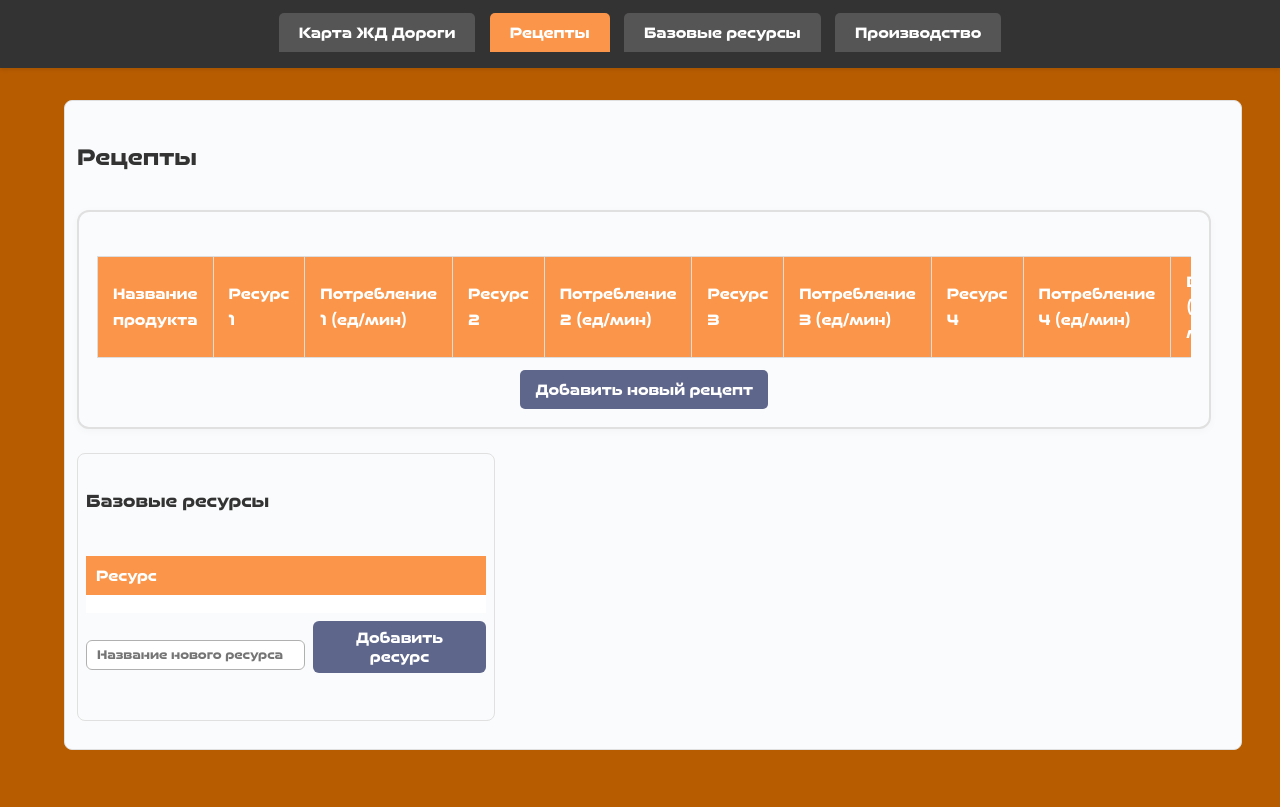
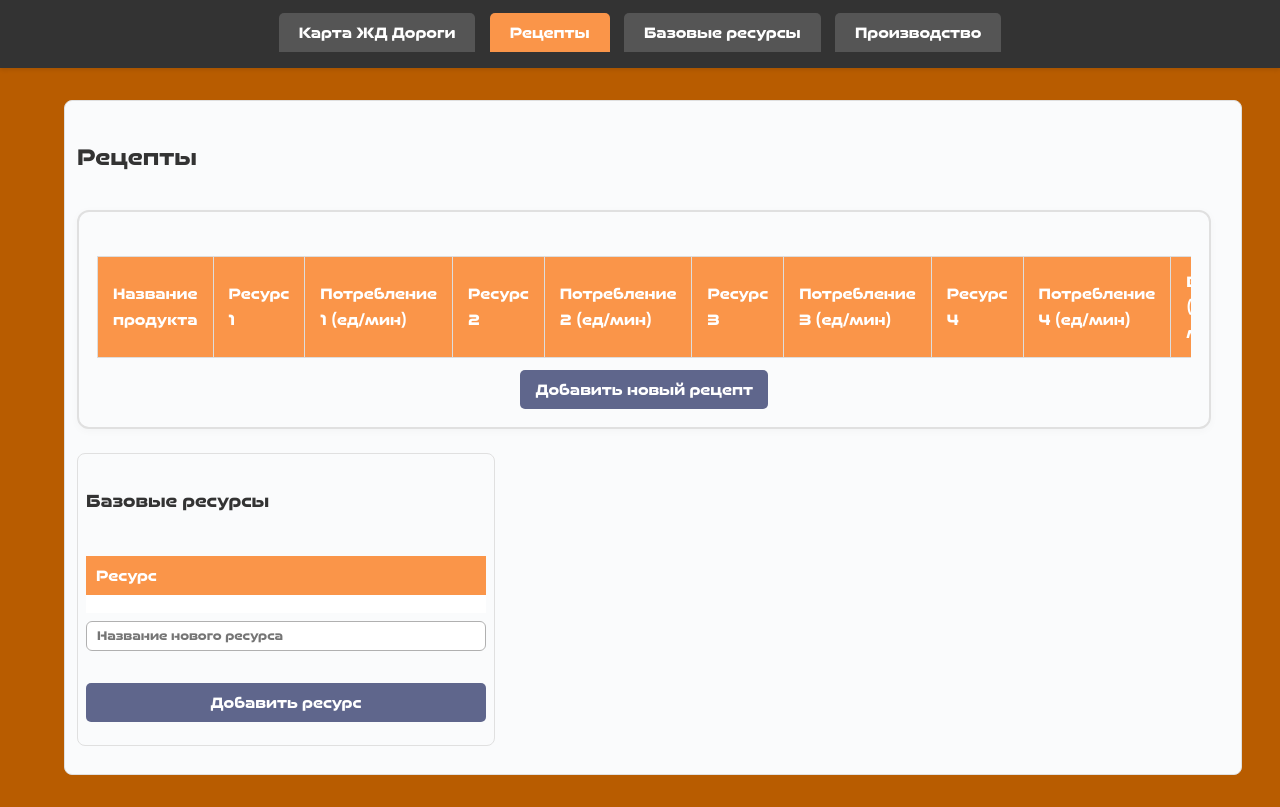
Before and after one commit to EuGeniiNed/SatisfactoryCalculator, a website: page satisfactory-calculator/index.html in a window 1280 px wide. Shown: the part 172-979 px from the top of the page. Before the commit the page ends 954 px from the top, so only its background shows below. Drawn offline with Linux system fonts and the light colour scheme; no server answers.

Commit message:
Update index.html

```diff
--- a/satisfactory-calculator/index.html
+++ b/satisfactory-calculator/index.html
@@ -38,8 +38,8 @@
                 </div>
                 <div class="add-resource-form">
                     <input type="text" id="new-base-resource-name" placeholder="Название нового ресурса">
-                    <button id="add-base-resource-btn" class="action-btn">Добавить ресурс</button>
                 </div>
+                <button id="add-base-resource-btn" class="action-btn" style="width:100%;margin-top:8px;">Добавить ресурс</button>
             </div>
         </div>
         <div id="base-resources-tab" class="tab-content">
```
